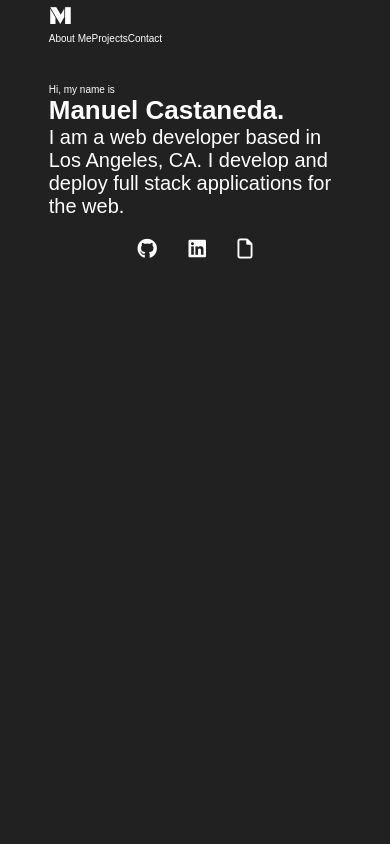
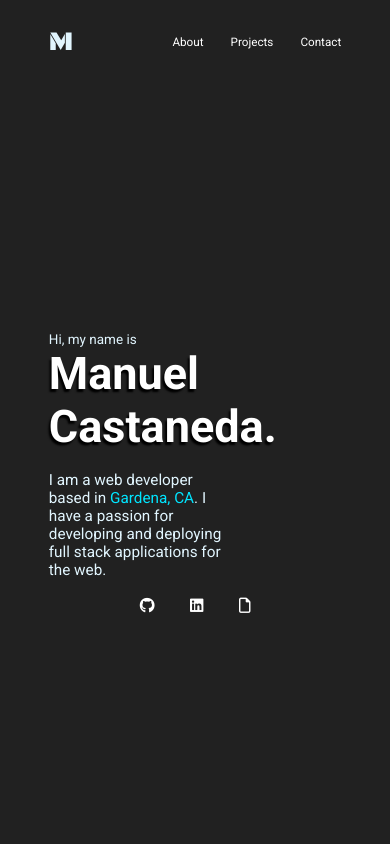
Before and after one commit to Lucidreline/portfolio, a React (Create React App) app: page / in a window 390 px wide. Shown: the top 844 px of the page. Built offline with nearby package versions, Linux system fonts and the light colour scheme.

Commit message:
Styled Header and Hero. Made sure the components that are styled thus far are responsive

```diff
--- a/src/App.css
+++ b/src/App.css
@@ -2,3 +2,37 @@
   width: 75%;
   margin: auto;
 }
+
+.clickable-color {
+  transition-duration: 0.3s;
+}
+.clickable-color.color-always {
+  color: #00e5ff;
+}
+.clickable-color.color-hover:hover {
+  color: #00e5ff;
+}
+
+@media only screen and (max-width: 575px) {
+  html {
+    font-size: 14px;
+  }
+}
+
+@media only screen and (max-width: 500px) {
+  html {
+    font-size: 13px;
+  }
+}
+
+@media only screen and (max-width: 475px) {
+  html {
+    font-size: 12px;
+  }
+}
+
+@media only screen and (max-width: 400px) {
+  html {
+    font-size: 9px;
+  }
+}
--- a/src/components/header/header.component.jsx
+++ b/src/components/header/header.component.jsx
@@ -9,7 +9,7 @@ const Header = () => {
         <h1 className='logo'>M</h1>
       </div>
       <div className='links-container'>
-        <a href='#about-me'>About Me</a>
+        <a href='#about-me'>About</a>
         <a href='#projects'>Projects</a>
         <a href='#contact'>Contact</a>
       </div>
--- a/src/components/header/header.styles.scss
+++ b/src/components/header/header.styles.scss
@@ -1,7 +1,38 @@
 #nav-bar {
   height: 10vh;
-  .logo {
-    font-weight: normal;
-    font-family: 'Black Ops One', cursive;
+  width: 100%;
+  display: flex;
+  align-items: center;
+  justify-content: space-between;
+  margin-bottom: 2rem;
+
+  .logo-container {
+    width: 10%;
+
+    .logo {
+      font-weight: normal;
+      font-family: 'Black Ops One', cursive;
+      font-size: 3rem;
+
+      &:hover {
+        scale: 1.05;
+      }
+    }
+  }
+
+  .links-container {
+    width: 90%;
+    display: flex;
+    justify-content: flex-end;
+    text-align: right;
+
+    a {
+      margin-left: 3rem;
+      font-size: 1.3rem;
+
+      &:hover {
+        scale: 1.05;
+      }
+    }
   }
 }
--- a/src/components/project-display/project-display.component.jsx
+++ b/src/components/project-display/project-display.component.jsx
@@ -22,10 +22,10 @@ const ProjectDisplay = ({
 
       <div className='links'>
         <a rel='noopener noreferrer' target='_blank' href={github}>
-          <i class='fab fa-github'></i>
+          <i className='fab fa-github'></i>
         </a>
         <a rel='noopener noreferrer' target='_blank' href={url}>
-          <i class='fas fa-external-link-alt'></i>
+          <i className='fas fa-external-link-alt'></i>
         </a>
       </div>
     </div>
--- a/src/components/sections/hero/hero.component.jsx
+++ b/src/components/sections/hero/hero.component.jsx
@@ -9,11 +9,20 @@ const Hero = () => {
   return (
     <section id='hero'>
       <div className='content'>
-        <span>Hi, my name is</span>
-        <h1>Manuel Castaneda.</h1>
-        <p>
-          I am a web developer based in Los Angeles, CA. I develop and deploy
-          full stack applications for the web.
+        <span className='intro'>Hi, my name is</span>
+        <h1 className='name'>Manuel Castaneda.</h1>
+        <p className='bio'>
+          I am a web developer based in{' '}
+          <a
+            className='clickable-color color-always'
+            target='_blank'
+            rel='noopener noreferrer'
+            href='https://duckduckgo.com/?q=Gardena%2C+CA%2C+United+States&t=canonical&atb=v1-1&ia=maps&iaxm=maps&strict_bbox=0&bbox=34.05102565853552%2C-118.4237487963867%2C33.784356615281624%2C-118.24419099609374&metatoken=0'
+          >
+            Gardena, CA
+          </a>
+          . I have a passion for developing and deploying full stack
+          applications for the web.
         </p>
         <SideLinks />
       </div>
--- a/src/components/sections/hero/hero.styles.scss
+++ b/src/components/sections/hero/hero.styles.scss
@@ -1,3 +1,22 @@
 #hero {
   height: 90vh;
+  display: flex;
+  justify-content: right;
+  align-items: center;
+
+  .content {
+    width: 100%;
+    .intro {
+      font-size: 1.5rem;
+    }
+    .name {
+      font-size: 5rem;
+      margin-bottom: 2rem;
+      color: white;
+      text-shadow: black -2px 3px 2px;
+    }
+    .bio {
+      width: 60%;
+    }
+  }
 }
--- a/src/components/side-links/side-links.component.jsx
+++ b/src/components/side-links/side-links.component.jsx
@@ -12,7 +12,7 @@ const SideLinks = () => {
             target='_blank'
             rel='noopener noreferrer'
           >
-            <i class='fab fa-github'></i>
+            <i className='fab fa-github clickable-color color-hover'></i>
           </a>
         </li>
         <li>
@@ -21,7 +21,7 @@ const SideLinks = () => {
             target='_blank'
             rel='noopener noreferrer'
           >
-            <i class='fab fa-linkedin'></i>
+            <i className='fab fa-linkedin clickable-color color-hover'></i>
           </a>
         </li>
         <li>
@@ -30,7 +30,7 @@ const SideLinks = () => {
             target='_blank'
             rel='noopener noreferrer'
           >
-            <i class='far fa-file'></i>
+            <i className='far fa-file clickable-color color-hover'></i>
           </a>
         </li>
       </ul>
--- a/src/index.css
+++ b/src/index.css
@@ -4,14 +4,14 @@
   box-sizing: border-box;
 }
 html {
-  font-size: 62.5%;
-  font-family: Roboto;
+  font-size: 16px;
 }
 
 body {
-  font-family: sans-serif;
+  font-family: Roboto, sans-serif;
   background-color: #212121;
-  color: white;
+  color: #e1f5fe;
+  font-size: 62.5%;
 }
 
 h1 {
@@ -22,18 +22,18 @@ button,
 label,
 input,
 p {
-  font-size: 2rem;
+  font-size: 1.7rem;
 }
 h2 {
-  font-size: 4.8rem;
+  font-size: 4.5rem;
 }
 h3 {
-  font-size: 3rem;
+  font-size: 2.7rem;
   font-weight: normal;
 }
 h4,
 h5 {
-  font-size: 2.8rem;
+  font-size: 2.5rem;
 }
 a {
   color: white;
@@ -42,3 +42,12 @@ a {
 li {
   list-style: none;
 }
+
+@media only screen and (max-width: 1px) {
+  body {
+    background-color: violet;
+  }
+  html {
+    font-size: 7px;
+  }
+}
--- a/src/index.js
+++ b/src/index.js
@@ -9,10 +9,10 @@ import { createMuiTheme, MuiThemeProvider } from '@material-ui/core/styles';
 const theme = createMuiTheme({
   palette: {
     primary: {
-      main: '#2196f3',
+      main: '#29b6f6',
     },
     secondary: {
-      main: '#1de9b6',
+      main: '#ef5350',
     },
   },
   typography: {
```
